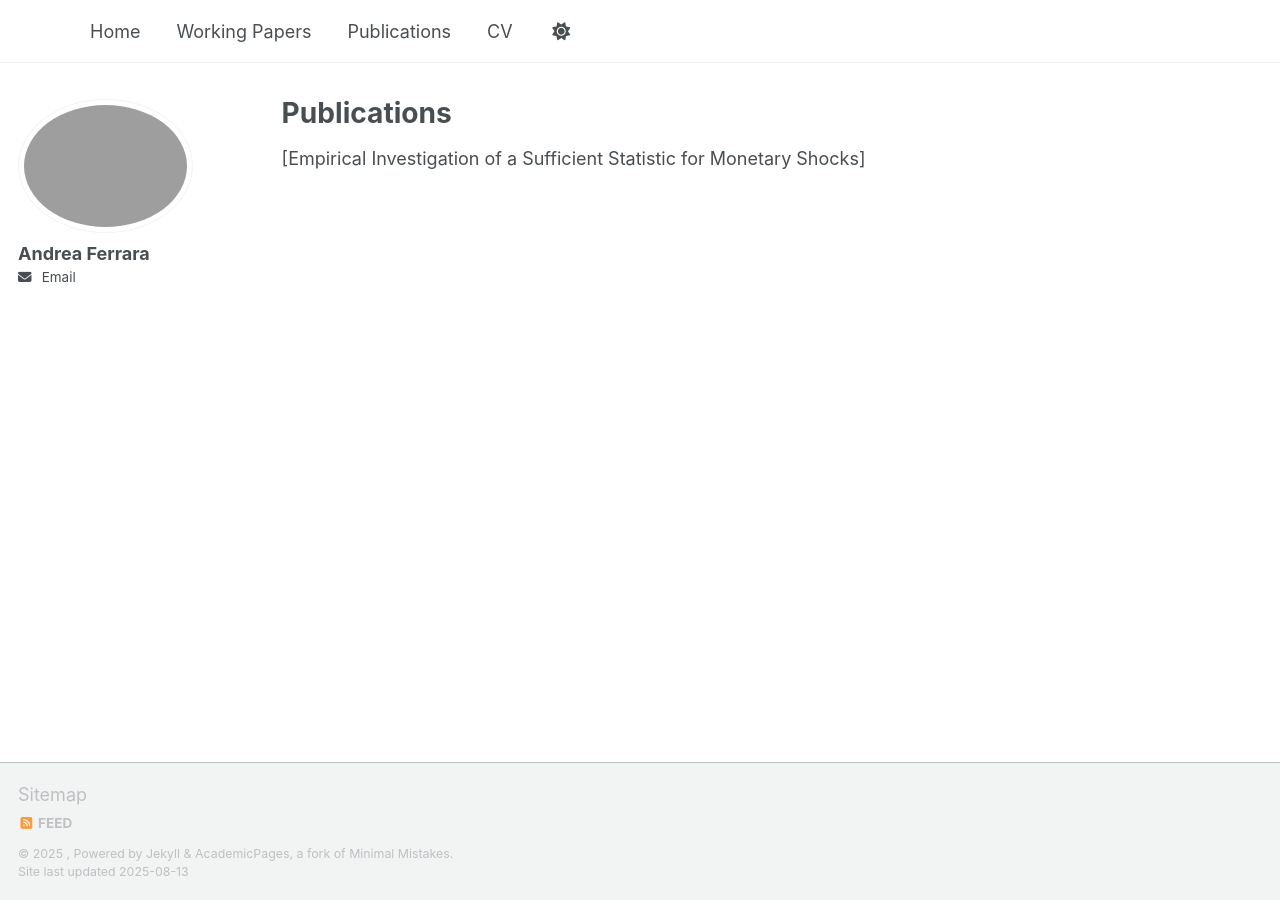
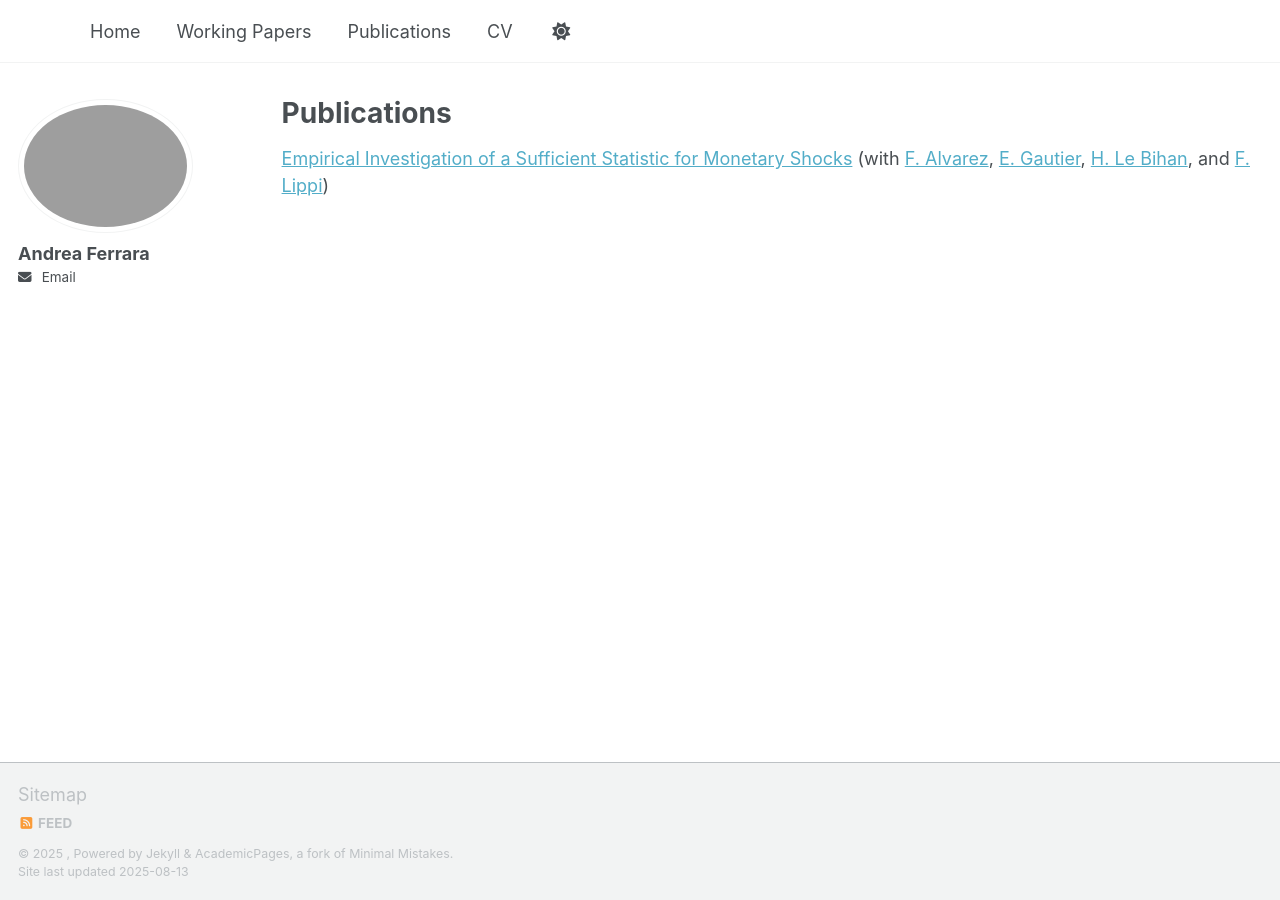
Before and after one commit to AndreaFerrara1997/AndreaFerrara1997.github.io, a Jekyll site: the page built from _pages/publications.md, in a window 1280 px wide. Built offline with Jekyll 4.4.1, drawn with Linux system fonts in a browser that asks for light colours; a script that is not in the unit is left out.

Commit message:
Update publications.md

```diff
--- a/_pages/publications.md
+++ b/_pages/publications.md
@@ -5,4 +5,4 @@ permalink: /publications/
 author_profile: true
 ---
 
-[Empirical Investigation of a Sufficient Statistic for Monetary Shocks]
+[Empirical Investigation of a Sufficient Statistic for Monetary Shocks](/files/Restud2025) (with [F. Alvarez](https://alvarezfernando.com), [E. Gautier](https://sites.google.com/site/erwangautiereconomics/), [H. Le Bihan](https://www.banque-france.fr/en/herve-le-bihan), and [F. Lippi](https://sites.google.com/view/francesco-lippi/bio))
```
